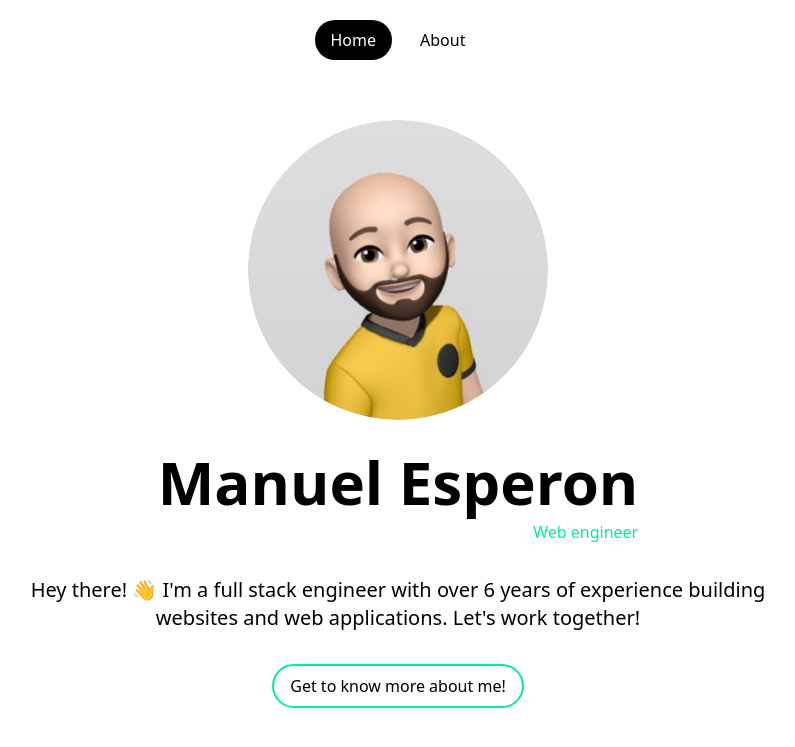
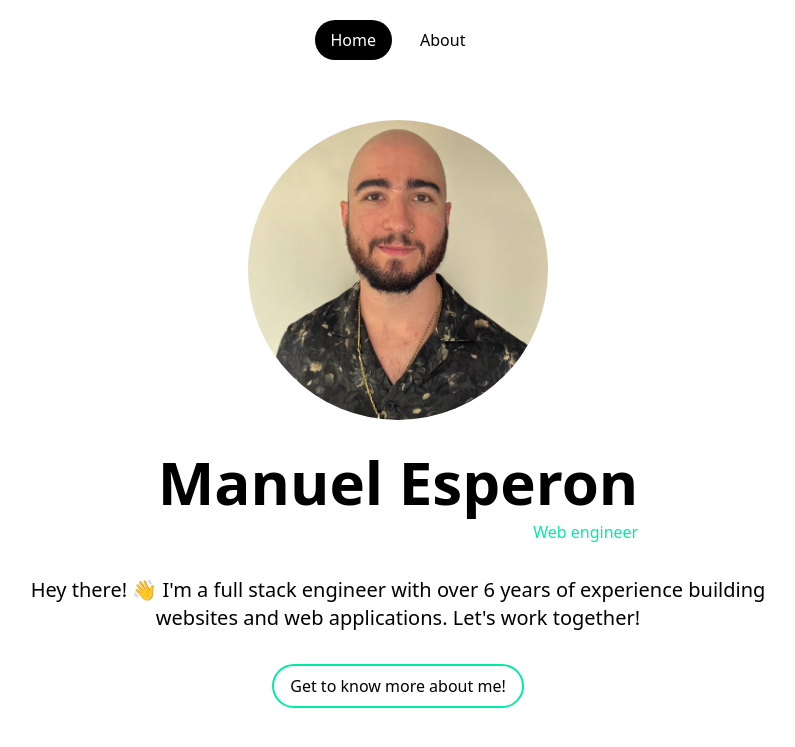
Before and after one commit to manuesperon/manuesperon.github.io, a Next.js app: page / in a window 1280 px wide. Shown: the top 747 px of the page, without its empty margins (242-1037 px from the left). Built offline with nearby package versions, Linux system fonts and the light colour scheme.

Commit message:
Update photo in home page

```diff
--- a/src/app/page.tsx
+++ b/src/app/page.tsx
@@ -11,7 +11,7 @@ const Home = () => {
 
   return (
     <div className="flex flex-col items-center gap-8 text-center">
-      <Image className="rounded-full" src="/images/memoji.jpeg" alt="Me" width={300} height={300} />
+      <Image className="rounded-full" src="/images/me.png" alt="Me" width={300} height={300} />
       <div>
         <h1>Manuel Esperon</h1>
         <h6 className="mt-2 text-right text-aquaGreen">Web engineer</h6>
```
Also changed, not shown: public/images/me.png (added).
